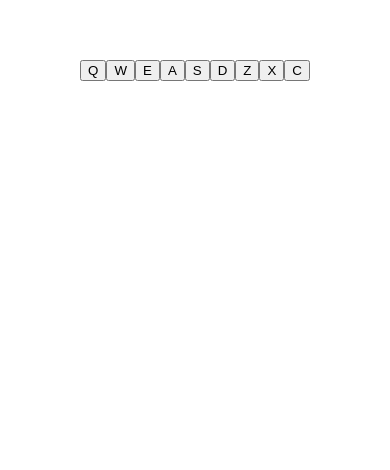
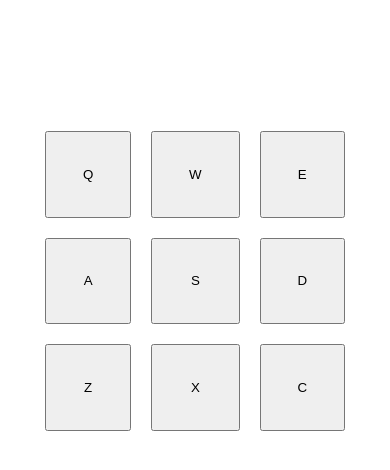
Before and after one commit to simonpweller/fcc-drum-machine, a React (Create React App) app: page / in a window 390 px wide. Shown: the part 352-822 px from the top of the page. Built offline with nearby package versions, Linux system fonts and the light colour scheme.

Commit message:
Add responsive layout

```diff
--- a/src/index.css
+++ b/src/index.css
@@ -2,10 +2,36 @@ body {
   margin: 0;
 }
 
+#root {
+  display: flex;
+  align-items: center;
+  justify-content: center;
+}
+
 #drum-machine {
+  height: 100vh;
+  margin: auto;
+
+  display: flex;
+  justify-content: center;
+  align-items: center;
+  flex-wrap: wrap-reverse; /* put the display on top on narrow screens */
+}
+
+#keys,
+#display {
+  height: 300px;
+  width: 300px;
+}
+
+#keys {
   display: grid;
-  height: 100vh;
-  width: 100vw;
+  grid-gap: 20px;
+  grid-template-columns: auto auto auto;
+}
+
+#display {
+  display: flex;
   justify-content: center;
-  align-content: center;
+  align-items: center;
 }
```
